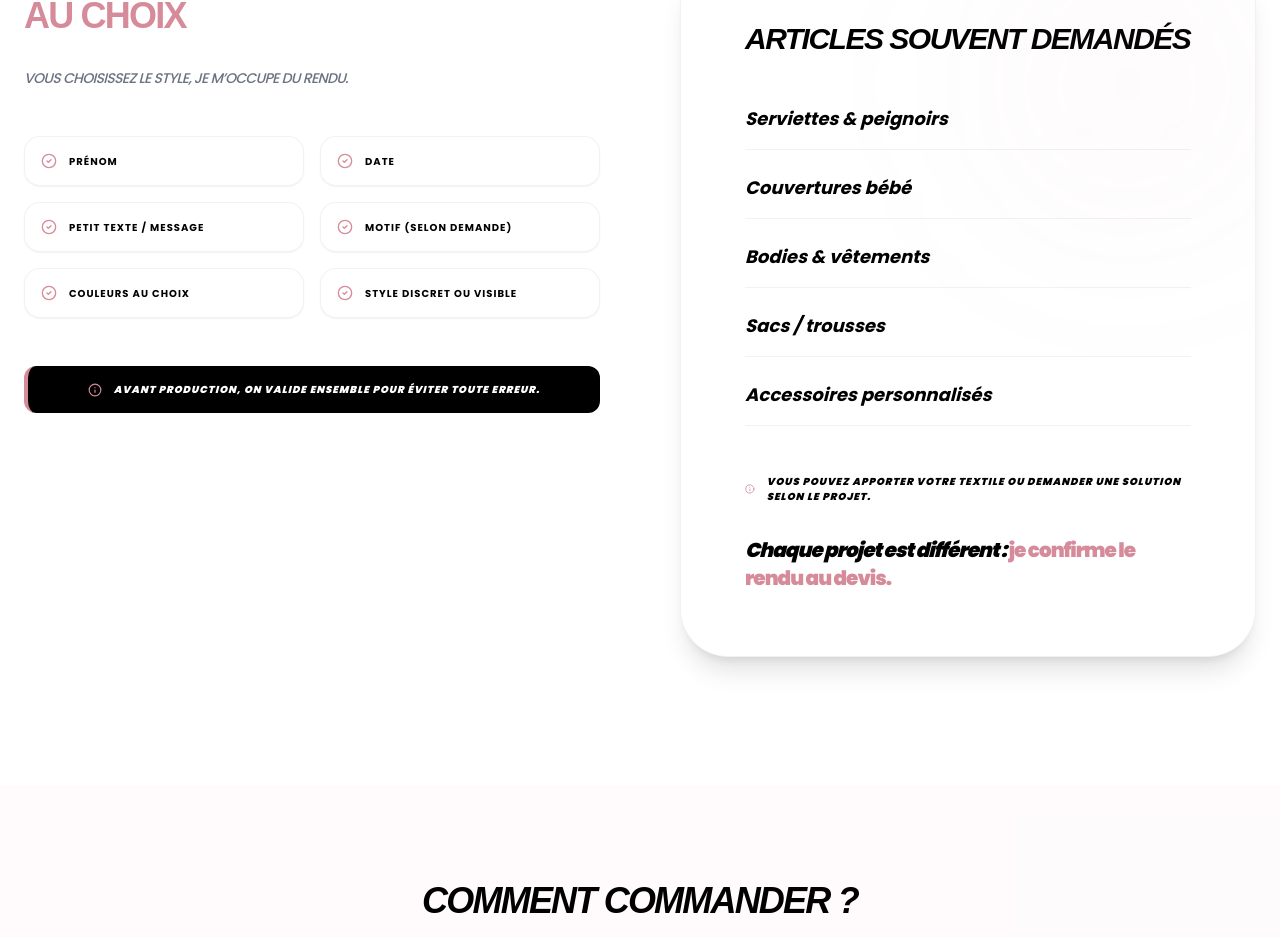
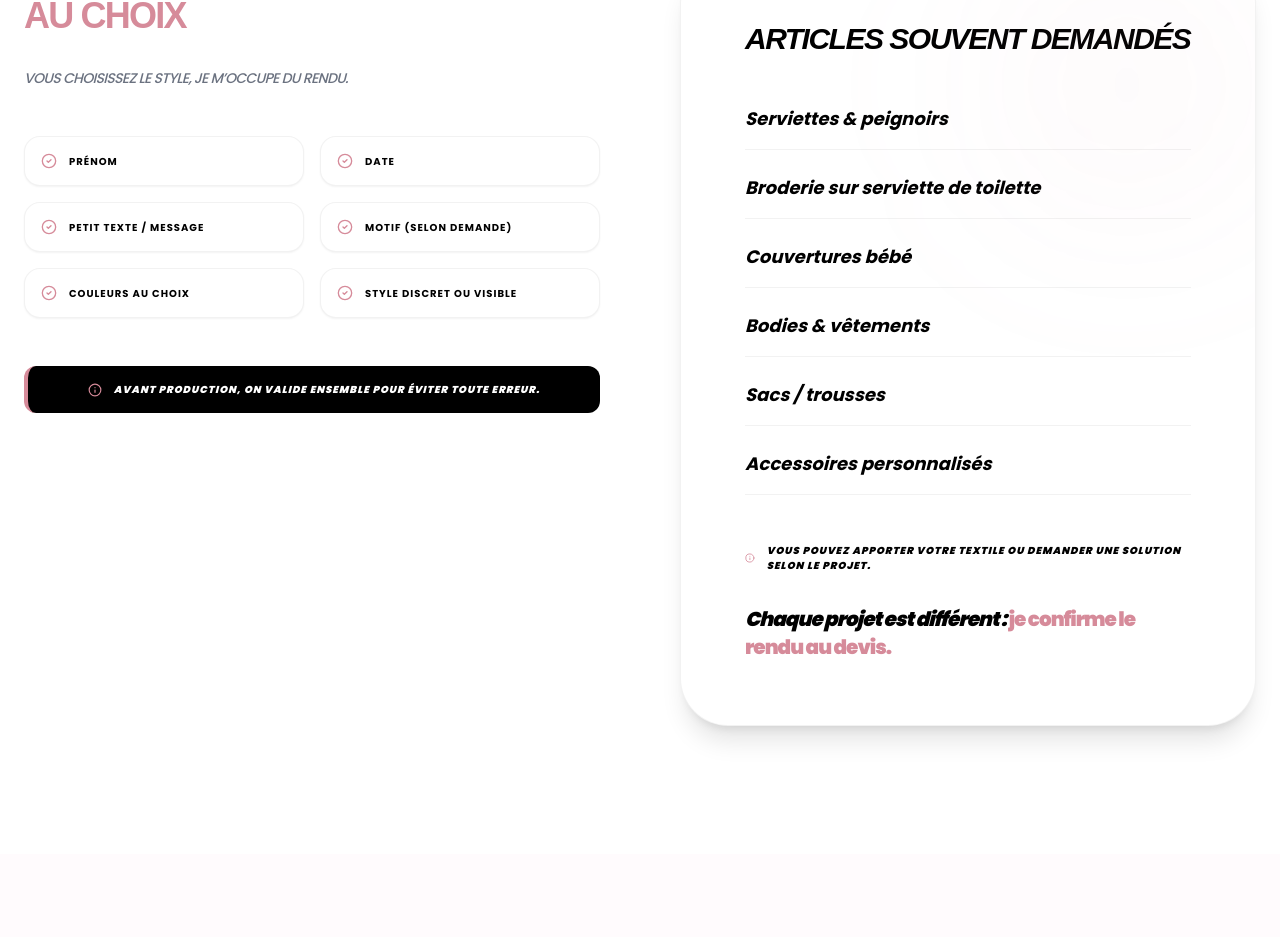
Before and after one commit to Creativityliberty/sandrinecouture, a Next.js app: page /particuliers in a window 1280 px wide. Shown: the part 1731-2668 px from the top of the page. Built offline with nearby package versions, Linux system fonts and the light colour scheme; a web font is replaced by a local one.

Commit message:
Ajouter "Broderie sur serviette de toilette" aux pages Entreprises et Particuliers

```diff
--- a/components/entreprises-page.tsx
+++ b/components/entreprises-page.tsx
@@ -45,6 +45,7 @@ export function EntreprisesPage() {
     "T-shirts personnalisés",
     "Sweats / hoodies brodés",
     "Tabliers brodés",
+    "Broderie sur serviette de toilette",
     "Patchs brodés (cousus ou velcro)",
   ];
 
--- a/components/particuliers-page.tsx
+++ b/components/particuliers-page.tsx
@@ -47,6 +47,7 @@ export function ParticuliersPage() {
 
   const articles = [
     "Serviettes & peignoirs",
+    "Broderie sur serviette de toilette",
     "Couvertures bébé",
     "Bodies & vêtements",
     "Sacs / trousses",
```
